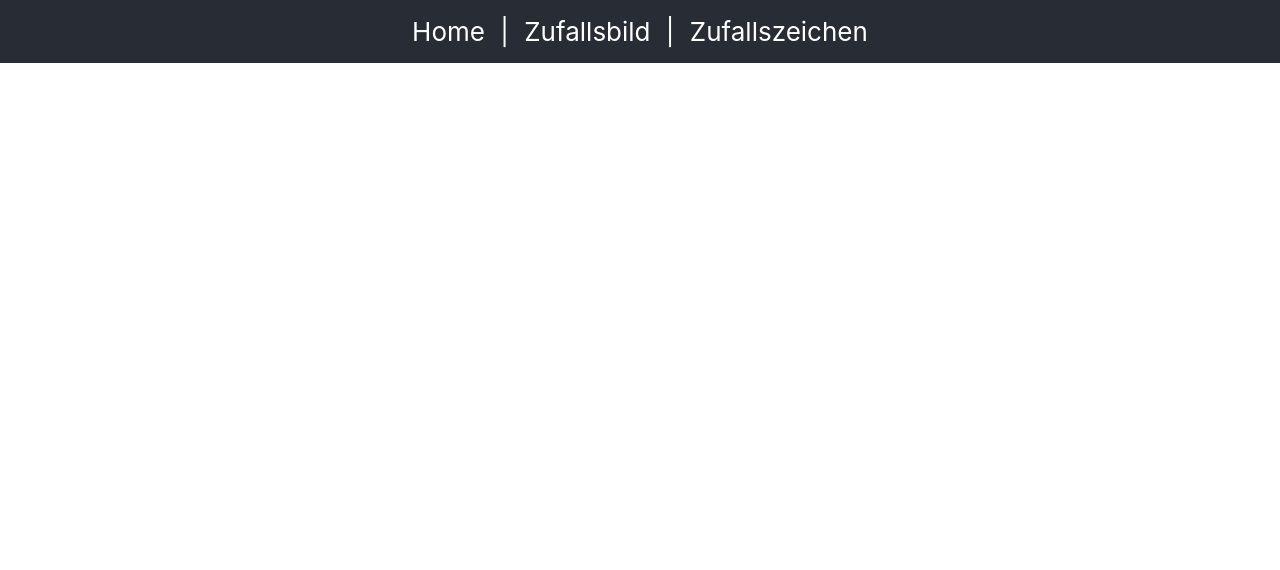
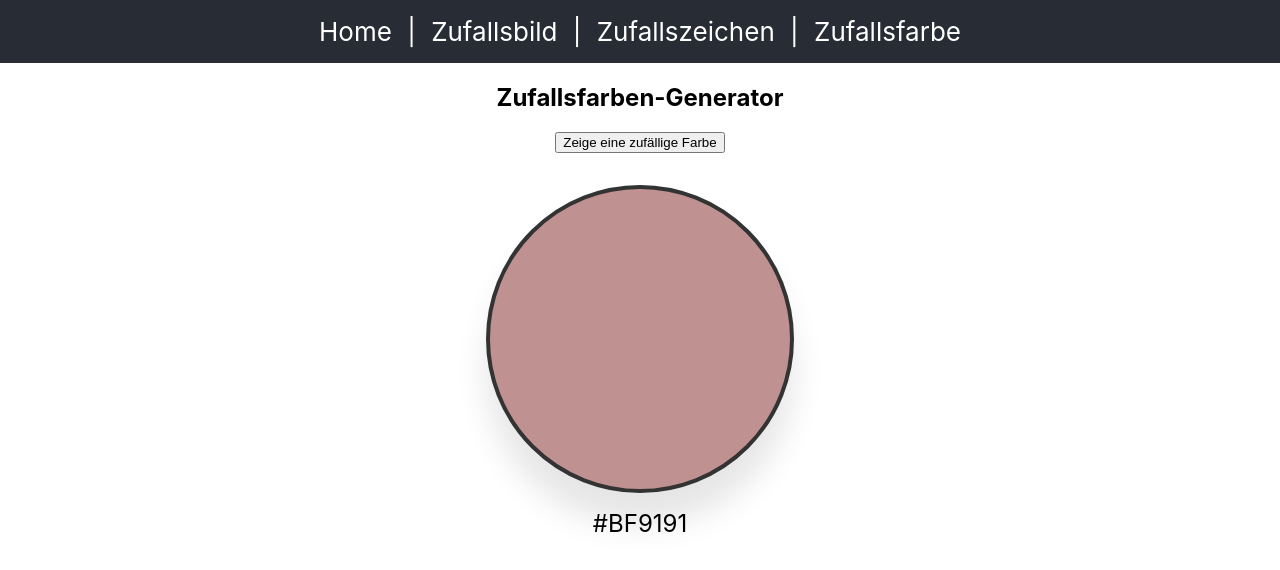
Before and after one commit to what-about-sun/codespaces-react, a React (Vite) app: page /random-color in a window 1280 px wide. Shown: the top 570 px of the page. Built offline with nearby package versions, Linux system fonts and the light colour scheme.

Commit message:
add RandomColorPage

```diff
--- a/src/App.css
+++ b/src/App.css
@@ -78,3 +78,19 @@ main {
   text-align: center;
   min-height: 6rem;
 }
+
+.random-color-container {
+  display: flex;
+  flex-direction: column;
+  align-items: center;
+  width: 100%;
+}
+
+.random-color-circle {
+  margin-top: 32px;
+  width: 300px;
+  height: 300px;
+  border-radius: 50%;
+  border: 4px solid #333;
+  box-shadow: 0 32px 32px rgba(0,0,0,0.1);
+}
--- a/src/App.jsx
+++ b/src/App.jsx
@@ -1,15 +1,21 @@
 import './App.css';
 import { BrowserRouter as Router, Routes, Route, Link } from 'react-router-dom';
+import { useState } from 'react';
 import RandomImagePage from './RandomImagePage';
-import RandomCharPage from './RandomCharPage'; // <--- NEU
+import RandomCharPage from './RandomCharPage';
+import RandomColorPage from './RandomColorPage';
 
 function App() {
+  // Zustand für Bild und Zeichen zentral speichern
+  const [imgUrl, setImgUrl] = useState(null);
+  const [char, setChar] = useState('');
+
   return (
     <Router>
       <div className="App">
         <header className="App-header">
           <nav>
-            <Link to="/">Home</Link> | <Link to="/random-image">Zufallsbild</Link> | <Link to="/random-char">Zufallszeichen</Link>
+            <Link to="/">Home</Link> | <Link to="/random-image">Zufallsbild</Link> | <Link to="/random-char">Zufallszeichen</Link> | <Link to="/random-color">Zufallsfarbe</Link>
           </nav>
         </header>
         <Routes>
@@ -18,8 +24,13 @@ function App() {
               <div className="startseite-text">Willkommen auf der Startseite!</div>
             </main>
           } />
-          <Route path="/random-image" element={<RandomImagePage />} />
-          <Route path="/random-char" element={<RandomCharPage />} /> {/* NEU */}
+          <Route path="/random-image" element={
+            <RandomImagePage imgUrl={imgUrl} setImgUrl={setImgUrl} />
+          } />
+          <Route path="/random-char" element={
+            <RandomCharPage char={char} setChar={setChar} />
+          } />
+          <Route path="/random-color" element={<RandomColorPage />} />
         </Routes>
       </div>
     </Router>
--- a/src/RandomCharPage.jsx
+++ b/src/RandomCharPage.jsx
@@ -1,22 +1,17 @@
-import { useState } from 'react';
+import React from 'react';
 
 function getRandomChar() {
-  // Unicode-Bereiche für einige asiatische Schriftzeichen
   const ranges = [
-    [0x4E00, 0x9FFF],   // Chinesisch (CJK Unified Ideographs)
-    [0xAC00, 0xD7AF],   // Koreanisch (Hangul Syllables)
+    [0x4E00, 0x9FFF],   // Chinesisch
+    [0xAC00, 0xD7AF],   // Koreanisch
     [0x0900, 0x097F],   // Devanagari (Hindi)
   ];
-  // Wähle zufällig einen Bereich
   const [start, end] = ranges[Math.floor(Math.random() * ranges.length)];
-  // Wähle zufällig ein Zeichen aus dem Bereich
   const code = start + Math.floor(Math.random() * (end - start));
   return String.fromCharCode(code);
 }
 
-function RandomCharPage() {
-  const [char, setChar] = useState('');
-
+function RandomCharPage({ char, setChar }) {
   const handleClick = () => {
     setChar(getRandomChar());
   };
--- /dev/null
+++ b/src/RandomColorPage.jsx
@@ -0,0 +1,30 @@
+import { useState } from 'react';
+
+function getRandomColor() {
+  // Zufällige HEX-Farbe generieren
+  const letters = '0123456789ABCDEF';
+  let color = '#';
+  for (let i = 0; i < 6; i++) {
+    color += letters[Math.floor(Math.random() * 16)];
+  }
+  return color;
+}
+
+function RandomColorPage() {
+  const [color, setColor] = useState(getRandomColor());
+
+  const handleClick = () => {
+    setColor(getRandomColor());
+  };
+
+  return (
+    <div className="random-color-container">
+      <h2>Zufallsfarben-Generator</h2>
+      <button onClick={handleClick}>Zeige eine zufällige Farbe</button>
+      <div className="random-color-circle" style={{ backgroundColor: color }} />
+      <div style={{ marginTop: 16, fontSize: '1.5rem' }}>{color}</div>
+    </div>
+  );
+}
+
+export default RandomColorPage;
--- a/src/RandomImagePage.jsx
+++ b/src/RandomImagePage.jsx
@@ -1,9 +1,7 @@
 // filepath: /workspaces/codespaces-react/src/RandomImagePage.jsx
-import { useState } from 'react';
+import React from 'react';
 
-function RandomImagePage() {
-  const [imgUrl, setImgUrl] = useState(null);
-
+function RandomImagePage({ imgUrl, setImgUrl }) {
   const handleClick = () => {
     setImgUrl(`https://picsum.photos/400?random=${Math.random()}`);
   };
```
